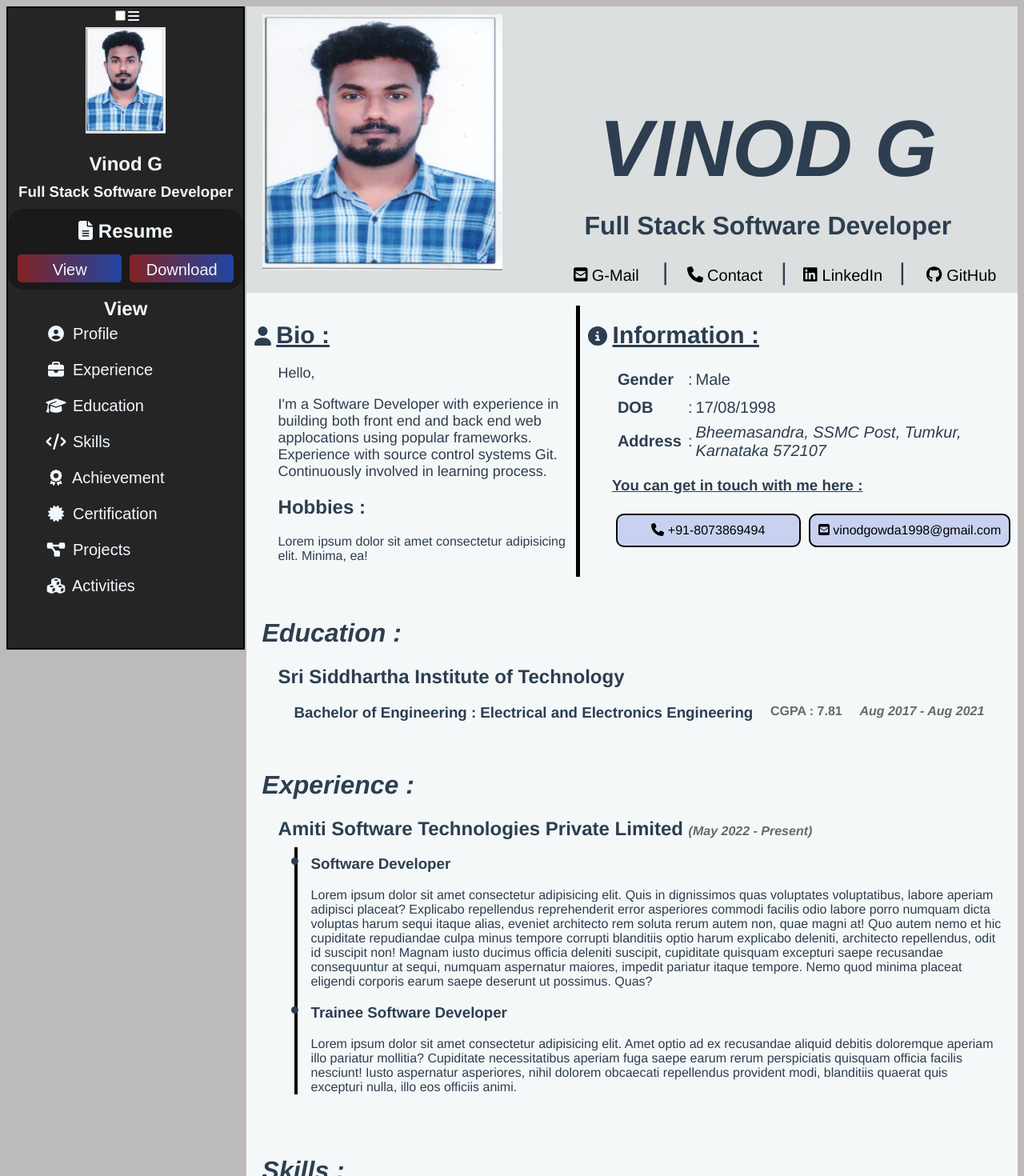
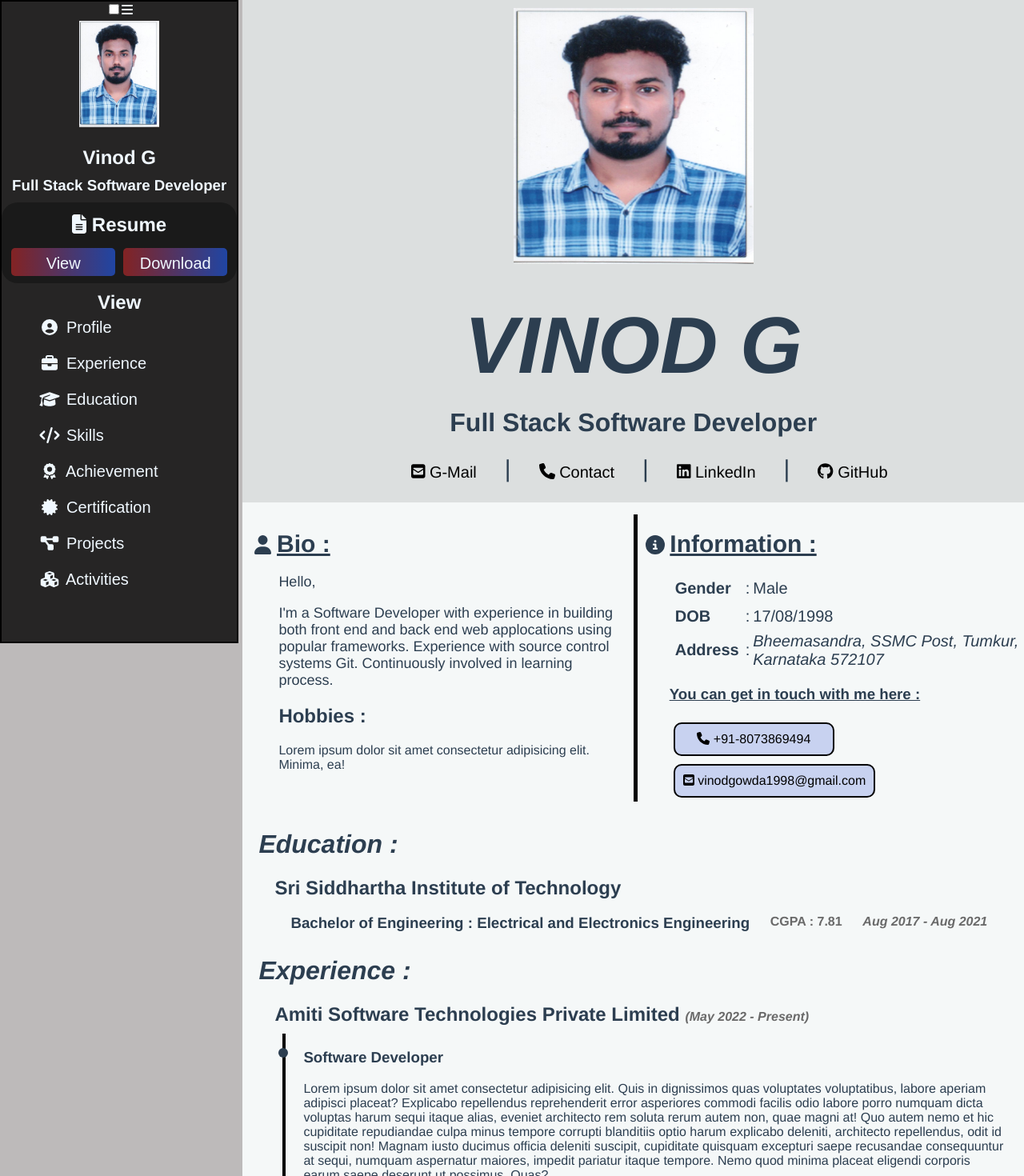
Before and after one commit to vinodg8073/my-portfolio, a Vue app: page / in a window 1280 px wide. Shown: the top 1470 px of the page at 80% size. Built offline with nearby package versions, Linux system fonts and the light colour scheme.

Commit message:
made Responsive for all pages

```diff
--- a/public/index.html
+++ b/public/index.html
@@ -10,10 +10,13 @@
     <style>
       body{
         background-color: rgb(189, 186, 186);
+        margin: 0;
+        overflow-x: hidden;
       }
       html {
   scroll-behavior: smooth;
-}
+  overflow-x: hidden;
+      }
 
     </style>
   </head>
@@ -22,6 +25,5 @@
       <strong>We're sorry but <%= htmlWebpackPlugin.options.title %> doesn't work properly without JavaScript enabled. Please enable it to continue.</strong>
     </noscript>
     <div id="app"></div>
-    <!-- built files will be auto injected -->
   </body>
 </html>
--- a/src/components/MyCertificates.vue
+++ b/src/components/MyCertificates.vue
@@ -47,13 +47,12 @@
 .cert{
     background-color:  rgb(245, 248, 248);
     margin: 0px 0px;
-    padding: 20px;
+    padding: 20px 20px 10px;
+
 }
 .certificate-card{
     display: grid;
-    grid-template: 2fr;
-    grid-auto-columns: 2fr;
-    /* grid-area: 2fr; */
+    grid-auto-columns: 1fr;
     padding: 10px;
     background: #151515;
     color: white;
@@ -79,4 +78,11 @@
     display: contents;
     align-items: center;
  }
+
+ @media (min-width:0) and (max-width: 620px) {
+    .certificates{
+        display: grid;
+        grid-template-columns: 1fr;
+    }
+}
 </style>
--- a/src/components/MyProfile.vue
+++ b/src/components/MyProfile.vue
@@ -6,13 +6,13 @@
                 <p><strong><i>VINOD G</i></strong></p>
                 <h1>Full Stack Software Developer</h1>
                 <ul>
-                    <li><a href="mailto:vinodgowda1998@gmail.com"><i class="fa-solid fa-square-envelope"></i> G-Mail</a></li>
+                    <li><a href="mailto:vinodgowda1998@gmail.com"><i class="fa-solid fa-square-envelope"></i> <p class="p">G-Mail</p></a></li>
                     <span> | </span>
-                    <li><a href="tel:8073869494"><i class="icon fa-solid fa-phone"></i> Contact</a></li>
+                    <li><a href="tel:8073869494"><i class="icon fa-solid fa-phone"></i> <p class="p">Contact</p></a></li>
                     <span> | </span>
-                    <li><a href="https://www.linkedin.com/in/vinod-g-981259194/"><i class="fa-brands fa-linkedin"></i> LinkedIn</a></li>
+                    <li><a href="https://www.linkedin.com/in/vinod-g-981259194/"><i class="fa-brands fa-linkedin"></i> <p class="p">LinkedIn</p></a></li>
                     <span> | </span>
-                    <li><a href="https://github.com/vinodg8073"><i class="fa-brands fa-github"></i> GitHub</a></li>
+                    <li><a href="https://github.com/vinodg8073"><i class="fa-brands fa-github"></i> <p class="p">GitHub</p></a></li>
 
                 </ul>
             </div>
@@ -46,7 +46,7 @@
                     <tr>
                         <th>Address</th>
                         <td> : </td>
-                        <td><address>Bheemasandra, SSMC Post, Tumkur, Karnataka 572107</address></td>
+                        <td><i> Bheemasandra, SSMC Post, Tumkur, Karnataka 572107</i></td>
                     </tr>
                 </table>
                 <h3 class="ul">You can get in touch with me here :</h3>
@@ -102,7 +102,8 @@ table{
 }
 .profile-header{
     background: rgba(0, 0, 0, 0.1);
-    /* display: block; */
+    display: grid;
+    grid-template-columns: 25% 75%;
 }
 .profile-img{
     margin: 20px;
@@ -111,7 +112,8 @@ table{
     height: 320px;
 }
 .header-left{
-    float: left;
+    /* float: left; */
+    margin: auto;
 }
 .header-right{
     text-align: center;
@@ -138,13 +140,19 @@ li{
 a{
     text-decoration: none;
     color: black;
+    padding: 8px 25px;
 }
 
-li:hover{
+li a:hover{
 
-    background: rgba(0, 0, 0, 0.6);
+    background: rgba(0, 0, 0,0.8);
     border-radius: 10px;
     color: aliceblue;
+    padding: 8px 25px;
+    margin-top: -3px;
+    border: 2px solid rgb(89, 89, 232);
+    box-shadow: 10px 5px 10px 2px rgba(70, 123, 228, 0.7);
+    /* box-shadow: 0 8px 32px 0 rgba(221, 24, 24, 0.9); */
 }
 a:hover{
     border-radius: 10px;
@@ -156,14 +164,6 @@ a:hover{
 span{
     font-size: 30px;
 }
-
- /* .content-left{ */
-    /* float: left; */
-    /* size: 400px 300px; */
-    /* justify-content: left; */
-
-    /* border-right: 3px solid black; */
-/* } */
 .bio{
     text-align: center;
     display: inline-block;
@@ -173,7 +173,6 @@ span{
     border-radius: 10px;
     min-width: 40%;
     margin: 5px;
-    /* margin: auto; */
 
 }
 .bio:hover{
@@ -184,39 +183,43 @@ span{
 }
 .profile-content{
     width: 100%;
-    display: flex;
-    padding: 10px;
-    padding-top: 0px;
+    padding: 15px;
     min-height: 340px;
     display: grid;
-    grid-template-areas: "profile-header profile-header"
-                          "content-left content-right";
+    grid-template-columns: 1fr 1fr;
 }
 .content-left{
-    /* float: left;  */
-    /* width: 48%; */
     border-right: 5px solid black;
     margin-right: 10px;
+    padding-right: 10px;
 }
 
-@media (min-width:0) and (max-width: 675px) {
+.content-right{
+    padding-right: 15px;
+}
+
+p.p{
+    font-size: 20px;
+    display: inline;
+}
+@media (min-width:0) and (max-width: 800px) {
     .profile-content{
+        display: grid;
+        grid-template-columns: 1fr;
 
+    }
+    .profile-header{
     display: grid;
-    grid-template-areas: "profile-header"
-                          "content-left"
-                          "content-right";
+    grid-template-columns: 1fr;
 }
-.content-left{
+    .content-left{
+    border: 0;
+    }
 
-
-    border-right: 0;
-}
 .header-left{
     float: none;
     display: flex;
     justify-content    : center;
-    /* justify-self: center; */
     align-content: center;
     margin: auto;
 
@@ -228,11 +231,17 @@ span{
     height: 320px;
     margin: auto;
 }
+.profile-header{
+    background: rgba(0, 0, 0, 0.1);
+    display: grid;
+    grid-template-columns: 1fr;
+}
 ul{
     padding-left: 0px;
 }
 li{
     padding: 7px;
+    width: auto;
 }
 p{
     margin: 0px;
@@ -240,7 +249,65 @@ p{
 a{
     font-size: 15px;
 }
+li a{
+        padding: 15px;
+        /* font-size: 20px; */
+    }
+    p.p{
+    font-size: 20px;
+    display: inline;
+}
 }
 
+@media (min-width:0) and (max-width: 420px) {
+    .header-right p{
+    font-size: 50px;
+    margin-bottom: 0px;
+}
+a{
+    font-size: 10px;
+}
+li{
+    display: grid;
+    grid-template-columns: 1fr;
+}
+li a{
+        padding: 0 10px;
+        font-size: 12px;
+    }
+    p.p{
+    font-size: 12px;
+    display: block;
+}
+}
+
+@media (min-width:801px) and (max-width: 1300px) {
+
+    .profile-header{
+    background: rgba(0, 0, 0, 0.1);
+    display: grid;
+    grid-template-columns: 1fr;
+}
+  .profile-header p{
+    margin: 0;
+}
+    li a{
+        padding: 25px;
+    }
+    li{
+    list-style: none;
+    float: left;
+    font-size: 20px;
+    color: black;
+    width: auto;
+
+}
+li a:hover{
+    border-radius: 3px;
+    padding: 3px 7px;
+    border: 2px solid rgb(89, 89, 232);
+    box-shadow: 10px 5px 10px 2px rgba(70, 123, 228, 0.7);
+}
+}
 
 </style>
--- a/src/components/SidePanel.vue
+++ b/src/components/SidePanel.vue
@@ -84,6 +84,10 @@ h3,h2{
     float: left;
     text-align: center;
     height: 100%;
+    overflow: scroll;
+}
+.sideBar::-webkit-scrollbar{
+    display: none;
 }
 .profile-img{
     width: 100px;
@@ -155,6 +159,7 @@ ul{
 }
 
 .sideBar{
+    display: none;
     float: none;
     width: 100%;
 }
@@ -165,7 +170,6 @@ ul{
     margin-right: 30px;
     font-size: 30px;
     color: rgba(205, 28, 28, 0.636);
-    /* background: rgba(0, 0, 0, 0.8); */
 }
 
 
--- a/src/components/mainPage.vue
+++ b/src/components/mainPage.vue
@@ -69,7 +69,4 @@ export default {
   border: 2px solid yellow;
   background-color:  rgb(245, 248, 248);;
 }
-.projects-list{
-  /* background-color:  rgb(245, 248, 248); */
-}
 </style>
--- a/src/components/myAchievments.vue
+++ b/src/components/myAchievments.vue
@@ -30,14 +30,9 @@
 
 <style scoped>
 .achievments{
-
-}
-.achievments{
-    /* display: grid;
-    grid-template-columns: repeat(auto-fit, minmax(400px, 2fr)); */
     background-color:  rgb(245, 248, 248);
     margin: 0px 0px;
-    padding: 10px 20px;
+    padding: 20px 20px 10px ;
  }
 h1{
     margin: 0%;
@@ -46,12 +41,7 @@ h1{
  .achievment{
 
     display: grid;
-    /* grid-template-columns: repeat(auto-fit, minmax(400px, 2fr)); */
     grid-template-columns: 2fr 1fr;
-    grid-area: 2 1;
-    /* grid-template: 2fr;
-    grid-auto-columns: 2fr; */
-    /* grid-area: 2fr; */
     padding: 10px;
     background: #151515;
     color: white;
@@ -62,4 +52,14 @@ h1{
     img{
         margin: auto;
     }
+    @media (min-width:0) and (max-width: 620px) {
+    .achievment{
+        display: grid;
+        grid-template-columns: 1fr;
+        grid-template-rows: 2fr;
+    }
+    h3{
+        border-bottom: 2px solid whitesmoke;
+    }
+    }
 </style>
--- a/src/components/myActivities.vue
+++ b/src/components/myActivities.vue
@@ -26,7 +26,7 @@ h1{
 }
 .container{
     background-color:  rgb(245, 248, 248);
-    padding:    0px 25px;
+    padding:    10px 25px;
 }
 
 .content{
--- a/src/components/myEducation.vue
+++ b/src/components/myEducation.vue
@@ -22,7 +22,7 @@
 
     background: rgb(245, 248, 248);
     margin: 0px 0px;
-    padding: 20px;
+    padding: 20px 20px 10px;
 }
 .college{
     padding-left: 20px;
@@ -31,7 +31,6 @@
 
 h3,h4{
     margin: 0px;
-
 }
 h4{
     color: dimgray;
@@ -41,7 +40,23 @@ h4{
     margin: 0px;
     display: grid;
     grid-column: 3;
-    grid-template-areas: "left mid right";
+    grid-template-areas: "left right mid";
+}
+h1{
+    margin-top: 0;
+}
+@media (min-width:0) and (max-width: 800px) {
+    .course{
+        display: grid;
+    grid-column: 1;
+    grid-template-areas: "left "
+                         "right "
+                         "mid";
 }
 
+
+h3,h4{
+    padding-bottom: 5px;
+}
+}
 </style>
--- a/src/components/myExperience.vue
+++ b/src/components/myExperience.vue
@@ -26,43 +26,32 @@
 </script>
 
 <style scoped>
+h1{
+    margin-top: 0;
+}
 div{
-    /* width: 76.5%; */
-    /* float: right; */
     background: rgb(245, 248, 248);
-    /* height: 700px; */
-    /* border: 10px solid red; */
 }
 
-h6{
-    /* font-size: large; */
-    unicode-bidi: isolate;
-    font-variant-numeric: tabular-nums;
-    text-transform: none;
-    text-indent: 0px !important;
-    text-align: start !important;
-    text-align-last: start !important;
-}
 .experience{
     padding: 20px;
 }
 .exp-company{
     padding-left: 20px;
 }
-/* .exp-content{
-    border-left: 4px solid black;
-    margin: 0 0 0 20px;
-} */
+
 li{
     margin-top: -10px;
 }
 li::marker{
-    font-size: 30px;
+    vertical-align: middle;
+    font-size: 40px;
 }
+
 ul{
     border-left: 4px solid black;
-    padding-left: 17px;
-    margin: 0 0 0 20px;
+    padding-left: 22px;
+    margin: 0 0 0 10px;
 }
 .exp-year{
     font-size: medium ;
--- a/src/components/mySkills.vue
+++ b/src/components/mySkills.vue
@@ -45,6 +45,9 @@
 </script>
 
 <style scoped>
+h1{
+    margin-top: 0;
+}
 .p70{
     width: 40%;
 }
@@ -80,7 +83,9 @@ background-color: aquamarine;
     bottom: 2px;
     padding-left:10px;
 }
-
+ul{
+    margin: 0;
+}
 li{
     list-style: none;
 }
@@ -92,4 +97,20 @@ li{
     background-color: dodgerblue;
     width: 40%;
 }
+@media (min-width:0) and (max-width: 800px) {
+    ul{
+        padding-left: 15px;
+    }
+.bar{
+    margin: 3px 0;
+    width:20%;
+    margin-right: 30px;
+    float: left;
+    font-size: 13px;
+    font-weight: 10px;
+}
+.html,.java{
+    width: 52%;
+}
+}
 </style>
```
Also changed, not shown: src/components/myProjects.vue (+10 -19 lines).
